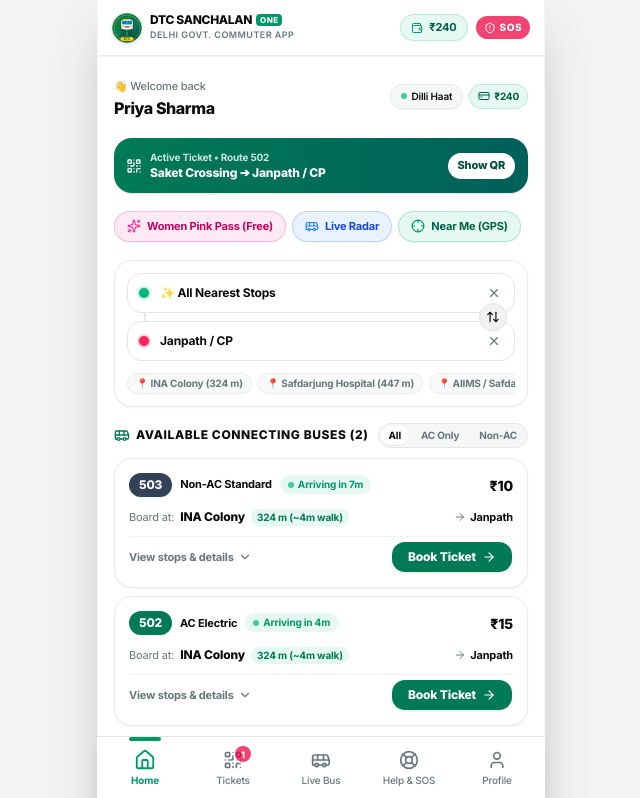
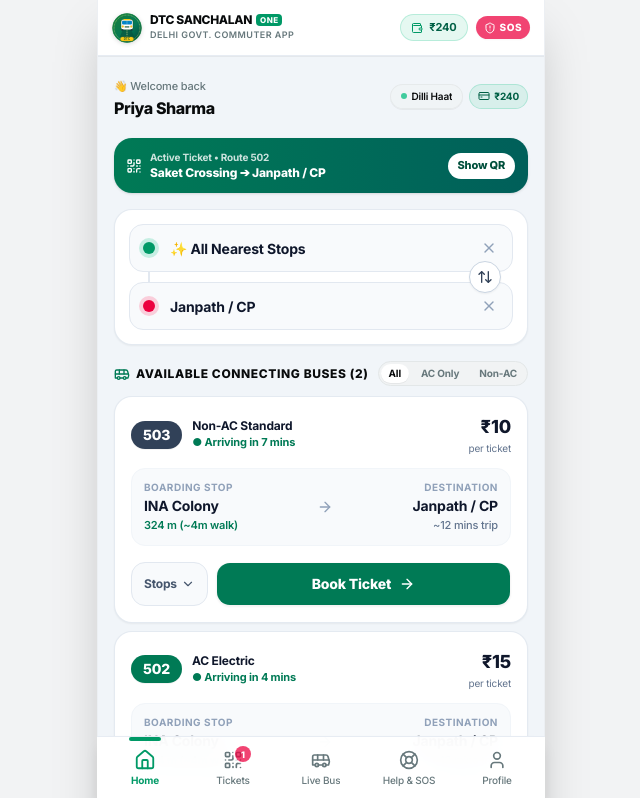
Before and after one commit to Parmanand1999/next-js-project-template, a Next.js app: page /passenger in a window 1280 px wide. Shown: the top 798 px of the page, without its empty margins (319-959 px from the left). Built offline with nearby package versions, Linux system fonts and the light colour scheme.

Commit message:
refactor(passenger): simplify UI with light gray background, remove clutter chips and micro details for senior-friendly readability

```diff
--- a/src/app/(passenger)/layout.tsx
+++ b/src/app/(passenger)/layout.tsx
@@ -66,10 +66,10 @@ export default function PassengerAppLayout({
   return (
     <div className="min-h-screen bg-slate-900/5 dark:bg-black text-foreground flex justify-center selection:bg-emerald-500 selection:text-white">
       {/* Mobile Smartphone Frame Container */}
-      <div className="w-full max-w-md min-h-screen bg-background flex flex-col relative shadow-2xl border-x border-border/40 pb-20">
+      <div className="w-full max-w-md min-h-screen bg-slate-100 dark:bg-background flex flex-col relative shadow-2xl border-x border-border/40 pb-20">
 
         {/* Top Sticky App Bar */}
-        <header className="sticky top-0 z-40 h-14 bg-card/95 backdrop-blur-md border-b border-border/80 px-3.5 flex items-center justify-between shadow-2xs">
+        <header className="sticky top-0 z-40 h-14 bg-white/95 dark:bg-card/95 backdrop-blur-md border-b border-slate-200/80 dark:border-border px-3.5 flex items-center justify-between shadow-2xs">
           <Link href="/passenger" className="flex items-center gap-2 group">
             <DtcLogo size={30} className="group-hover:scale-105 transition-transform" />
             <div className="flex flex-col">
@@ -119,7 +119,7 @@ export default function PassengerAppLayout({
         {/* Fixed Mobile Bottom Navigation Bar */}
         <nav
           aria-label="Passenger Bottom Navigation"
-          className="fixed bottom-0 left-0 right-0 max-w-md mx-auto z-50 h-16 bg-card/95 backdrop-blur-lg border-t border-border flex items-center justify-around px-1 shadow-lg"
+          className="fixed bottom-0 left-0 right-0 max-w-md mx-auto z-50 h-16 bg-white/95 dark:bg-card/95 backdrop-blur-lg border-t border-slate-200/80 dark:border-border flex items-center justify-around px-1 shadow-lg"
         >
           {navItems.map((item) => {
             const active = isNavActive(item.href, item.exact);
--- a/src/app/(passenger)/passenger/page.tsx
+++ b/src/app/(passenger)/passenger/page.tsx
@@ -498,45 +498,17 @@ export default function PassengerHomePage() {
         </div>
       )}
 
-      {/* 3. SLEEK QUICK ACTIONS BAR */}
-      <div className="flex items-center gap-1.5 overflow-x-auto no-scrollbar py-0.5">
-        <button
-          onClick={handleQuickPinkPass}
-          className="flex items-center gap-1.5 px-3 py-1.5 rounded-full bg-pink-500/10 hover:bg-pink-500/20 border border-pink-500/25 text-pink-700 dark:text-pink-300 text-[11px] font-bold shrink-0 transition-all shadow-2xs"
-        >
-          <Sparkles className="size-3.5 text-pink-500" />
-          <span>Women Pink Pass (Free)</span>
-        </button>
-
-        <Link
-          href="/passenger/live"
-          className="flex items-center gap-1.5 px-3 py-1.5 rounded-full bg-blue-500/10 hover:bg-blue-500/20 border border-blue-500/25 text-blue-700 dark:text-blue-300 text-[11px] font-bold shrink-0 transition-all shadow-2xs"
-        >
-          <Bus className="size-3.5 text-blue-500" />
-          <span>Live Radar</span>
-        </Link>
-
-        <button
-          onClick={handleUseCurrentLocation}
-          disabled={isLocating}
-          className="flex items-center gap-1.5 px-3 py-1.5 rounded-full bg-emerald-500/10 hover:bg-emerald-500/20 border border-emerald-500/25 text-emerald-800 dark:text-emerald-300 text-[11px] font-bold shrink-0 transition-all shadow-2xs"
-        >
-          <Crosshair className={`size-3.5 text-emerald-600 ${isLocating ? 'animate-spin' : ''}`} />
-          <span>{isLocating ? 'Locating...' : 'Near Me (GPS)'}</span>
-        </button>
-      </div>
-
-      {/* 4. UNIFIED STREAMLINED ROUTE SEARCH CARD */}
-      <Card id="route-discovery-card" className="border-border/80 shadow-xs rounded-2xl overflow-visible p-3 space-y-2.5 bg-card">
+      {/* 2. UNIFIED STREAMLINED ROUTE SEARCH CARD */}
+      <div id="route-discovery-card" className="border border-slate-200/90 dark:border-border shadow-xs rounded-2xl p-3.5 space-y-2.5 bg-white dark:bg-card">
         {/* Connected Inputs Row */}
-        <div className="relative space-y-2">
+        <div className="relative space-y-2.5">
           {/* Vertical connecting line */}
-          <div className="absolute left-[17px] top-[18px] bottom-[18px] w-0.5 bg-border pointer-events-none" />
+          <div className="absolute left-[19px] top-[22px] bottom-[22px] w-0.5 bg-slate-200 dark:bg-border pointer-events-none" />
 
           {/* From Input */}
           <div ref={fromRef} className="relative">
             <div className="relative flex items-center">
-              <span className="absolute left-3 size-2.5 rounded-full bg-emerald-500 ring-2 ring-emerald-500/20 shrink-0 z-10" />
+              <span className="absolute left-3.5 size-3 rounded-full bg-emerald-600 ring-4 ring-emerald-500/20 shrink-0 z-10" />
               <input
                 type="text"
                 value={fromSearchQuery}
@@ -549,7 +521,7 @@ export default function PassengerHomePage() {
                   setIsToFocused(false);
                 }}
                 placeholder="From: Boarding stop (e.g. Saket, INA)..."
-                className="w-full h-10 pl-8 pr-8 rounded-xl border border-input bg-background text-xs font-bold text-foreground placeholder:text-muted-foreground/70 focus:outline-hidden focus:ring-1 focus:ring-emerald-600 transition-all"
+                className="w-full h-12 pl-10 pr-10 rounded-xl border border-slate-200 dark:border-border bg-slate-50 dark:bg-background text-sm font-bold text-slate-900 dark:text-foreground placeholder:text-slate-400 focus:outline-hidden focus:bg-white focus:ring-2 focus:ring-emerald-600 transition-all"
               />
               {fromSearchQuery && (
                 <button
@@ -559,25 +531,25 @@ export default function PassengerHomePage() {
                     setOriginStop('');
                     setIsFromFocused(true);
                   }}
-                  className="absolute right-2.5 p-1 text-muted-foreground hover:text-foreground"
+                  className="absolute right-3 p-1 text-slate-400 hover:text-slate-700"
                 >
-                  <X className="size-3.5" />
+                  <X className="size-4" />
                 </button>
               )}
             </div>
 
             {/* From Dropdown */}
             {isFromFocused && (
-              <div className="absolute z-50 top-full left-0 right-0 mt-1 max-h-56 overflow-y-auto bg-card border border-border rounded-xl shadow-xl p-1.5 space-y-1">
+              <div className="absolute z-50 top-full left-0 right-0 mt-1 max-h-56 overflow-y-auto bg-white dark:bg-card border border-slate-200 dark:border-border rounded-xl shadow-xl p-1.5 space-y-1">
                 <button
                   type="button"
                   onClick={() => handleSelectOriginStop('ALL_NEARBY')}
-                  className={`w-full p-2 rounded-lg text-left text-xs font-bold transition-colors flex items-center justify-between ${
-                    originStop === 'ALL_NEARBY' ? 'bg-emerald-700 text-white' : 'hover:bg-muted text-foreground'
+                  className={`w-full p-2.5 rounded-lg text-left text-xs font-bold transition-colors flex items-center justify-between ${
+                    originStop === 'ALL_NEARBY' ? 'bg-emerald-700 text-white' : 'hover:bg-slate-100 text-slate-900'
                   }`}
                 >
-                  <div className="flex items-center gap-1.5">
-                    <Sparkles className="size-3.5 text-amber-400 shrink-0" />
+                  <div className="flex items-center gap-2">
+                    <Sparkles className="size-4 text-amber-500 shrink-0" />
                     <span>✨ All Nearest Stops (Auto-Discover)</span>
                   </div>
                 </button>
@@ -590,13 +562,13 @@ export default function PassengerHomePage() {
                       key={`from-opt-${stop}`}
                       type="button"
                       onClick={() => handleSelectOriginStop(stop)}
-                      className={`w-full p-2 rounded-lg text-left text-xs transition-colors flex items-center justify-between ${
-                        isSelected ? 'bg-emerald-700 text-white font-bold' : 'hover:bg-muted text-foreground'
+                      className={`w-full p-2.5 rounded-lg text-left text-xs transition-colors flex items-center justify-between ${
+                        isSelected ? 'bg-emerald-700 text-white font-bold' : 'hover:bg-slate-100 text-slate-900'
                       }`}
                     >
-                      <span className="font-semibold">{stop}</span>
+                      <span className="font-bold">{stop}</span>
                       {isNearby && (
-                        <span className={`text-[9px] font-bold px-1.5 py-0.5 rounded-full ${isSelected ? 'bg-white/20 text-white' : 'bg-emerald-500/10 text-emerald-700 dark:text-emerald-300'}`}>
+                        <span className={`text-[10px] font-bold px-2 py-0.5 rounded-full ${isSelected ? 'bg-white/20 text-white' : 'bg-emerald-100 text-emerald-800'}`}>
                           📍 {isNearby.distanceFormatted}
                         </span>
                       )}
@@ -608,21 +580,21 @@ export default function PassengerHomePage() {
           </div>
 
           {/* Swap Button on side */}
-          <div className="absolute right-2 top-1/2 -translate-y-1/2 z-10">
+          <div className="absolute right-3 top-1/2 -translate-y-1/2 z-10">
             <button
               type="button"
               onClick={handleSwapStops}
-              className="size-7 rounded-full bg-muted border border-border flex items-center justify-center text-muted-foreground hover:text-foreground shadow-2xs hover:scale-105 transition-all"
+              className="size-8 rounded-full bg-white dark:bg-muted border border-slate-300 dark:border-border flex items-center justify-center text-slate-700 dark:text-foreground shadow-xs hover:scale-105 transition-all"
               title="Swap From and To"
             >
-              <ArrowUpDown className="size-3.5 text-foreground" />
+              <ArrowUpDown className="size-4 text-slate-700 dark:text-foreground" />
             </button>
           </div>
 
           {/* To Input */}
           <div ref={toRef} className="relative">
             <div className="relative flex items-center">
-              <span className="absolute left-3 size-2.5 rounded-full bg-rose-500 ring-2 ring-rose-500/20 shrink-0 z-10" />
+              <span className="absolute left-3.5 size-3 rounded-full bg-rose-600 ring-4 ring-rose-500/20 shrink-0 z-10" />
               <input
                 type="text"
                 value={toSearchQuery}
@@ -635,7 +607,7 @@ export default function PassengerHomePage() {
                   setIsFromFocused(false);
                 }}
                 placeholder="To: Where are you heading?"
-                className="w-full h-10 pl-8 pr-8 rounded-xl border border-input bg-background text-xs font-bold text-foreground placeholder:text-muted-foreground/70 focus:outline-hidden focus:ring-1 focus:ring-rose-600 transition-all"
+                className="w-full h-12 pl-10 pr-10 rounded-xl border border-slate-200 dark:border-border bg-slate-50 dark:bg-background text-sm font-bold text-slate-900 dark:text-foreground placeholder:text-slate-400 focus:outline-hidden focus:bg-white focus:ring-2 focus:ring-rose-600 transition-all"
               />
               {toSearchQuery && (
                 <button
@@ -645,16 +617,16 @@ export default function PassengerHomePage() {
                     setDestinationStop('');
                     setIsToFocused(true);
                   }}
-                  className="absolute right-2.5 p-1 text-muted-foreground hover:text-foreground"
+                  className="absolute right-3 p-1 text-slate-400 hover:text-slate-700"
                 >
-                  <X className="size-3.5" />
+                  <X className="size-4" />
                 </button>
               )}
             </div>
 
             {/* To Dropdown */}
             {isToFocused && (
-              <div className="absolute z-50 top-full left-0 right-0 mt-1 max-h-56 overflow-y-auto bg-card border border-border rounded-xl shadow-xl p-1.5 space-y-1">
+              <div className="absolute z-50 top-full left-0 right-0 mt-1 max-h-56 overflow-y-auto bg-white dark:bg-card border border-slate-200 dark:border-border rounded-xl shadow-xl p-1.5 space-y-1">
                 {filteredToStops.map((stop) => {
                   const isSelected = destinationStop === stop;
                   return (
@@ -662,11 +634,11 @@ export default function PassengerHomePage() {
                       key={`to-opt-${stop}`}
                       type="button"
                       onClick={() => handleSelectDestinationStop(stop)}
-                      className={`w-full p-2 rounded-lg text-left text-xs transition-colors flex items-center justify-between ${
-                        isSelected ? 'bg-rose-600 text-white font-bold' : 'hover:bg-muted text-foreground'
+                      className={`w-full p-2.5 rounded-lg text-left text-xs transition-colors flex items-center justify-between ${
+                        isSelected ? 'bg-rose-600 text-white font-bold' : 'hover:bg-slate-100 text-slate-900'
                       }`}
                     >
-                      <span className="font-semibold">{stop}</span>
+                      <span className="font-bold">{stop}</span>
                     </button>
                   );
                 })}
@@ -674,39 +646,7 @@ export default function PassengerHomePage() {
             )}
           </div>
         </div>
-
-        {/* Quick Suggestion Chips (Combined Nearest & Popular Destinations in 1 sleek scroll) */}
-        <div className="flex items-center gap-1.5 overflow-x-auto no-scrollbar pt-0.5">
-          {nearestStops.map((s) => (
-            <button
-              key={s.name}
-              type="button"
-              onClick={() => handleSelectOriginStop(s.name)}
-              className={`px-2 py-0.5 rounded-lg text-[10px] font-bold shrink-0 border transition-all ${
-                originStop === s.name
-                  ? 'bg-emerald-700 text-white border-emerald-600 shadow-2xs'
-                  : 'bg-muted/50 text-muted-foreground hover:text-foreground border-border/60'
-              }`}
-            >
-              📍 {s.name} ({s.distanceFormatted})
-            </button>
-          ))}
-          {['Janpath / CP', 'Kashmere Gate ISBT', 'Dhaula Kuan', 'AIIMS / Safdarjung'].map((dest) => (
-            <button
-              key={dest}
-              type="button"
-              onClick={() => handleSelectDestinationStop(dest)}
-              className={`px-2 py-0.5 rounded-lg text-[10px] font-bold shrink-0 border transition-all ${
-                destinationStop === dest
-                  ? 'bg-rose-600 text-white border-rose-500 shadow-2xs'
-                  : 'bg-muted/50 text-muted-foreground hover:text-foreground border-border/60'
-              }`}
-            >
-              ➔ {dest.split(' ')[0]}
-            </button>
-          ))}
       </div>
-      </Card>
 
       {/* AVAILABLE CONNECTING BUSES LIST (EXPLICIT STOP & DISTANCE BREAKDOWN) */}
       <div className="space-y-2.5">
@@ -800,116 +740,102 @@ export default function PassengerHomePage() {
               return (
                 <div
                   key={bus.id}
-                  className="p-3.5 rounded-2xl bg-card border border-border/80 hover:border-emerald-500/40 shadow-xs transition-all space-y-2.5"
+                  className="p-4 rounded-2xl bg-white dark:bg-card border border-slate-200/90 dark:border-border shadow-xs space-y-3"
                 >
                   {/* Row 1: Bus Route Number, AC badge, Live Arrival & Fare */}
                   <div className="flex items-center justify-between">
-                    <div className="flex items-center gap-2">
+                    <div className="flex items-center gap-2.5">
                       <span
-                        className={`px-2.5 py-1 rounded-xl font-black text-xs text-white shadow-2xs ${
+                        className={`px-3 py-1 rounded-xl font-black text-sm text-white shadow-2xs ${
                           isAC ? 'bg-emerald-700' : 'bg-slate-700'
                         }`}
                       >
                         {bus.routeNumber}
                       </span>
-                      <span className="text-[11px] font-bold text-foreground">
+                      <div className="flex flex-col">
+                        <span className="text-xs font-bold text-slate-900 dark:text-foreground">
                           {bus.busType}
                         </span>
                         {busEta !== undefined && (
-                        <span className="flex items-center gap-1 text-[10px] font-bold text-emerald-600 dark:text-emerald-400 bg-emerald-500/10 px-2 py-0.5 rounded-full">
-                          <span className="size-1.5 rounded-full bg-emerald-500 animate-pulse" />
-                          Arriving in {busEta}m
+                          <span className="text-[11px] font-bold text-emerald-700 dark:text-emerald-400">
+                            ● Arriving in {busEta} mins
                           </span>
                         )}
                       </div>
+                    </div>
 
                     <div className="text-right">
-                      <span className="text-sm font-black text-foreground">₹{bus.fare}</span>
+                      <span className="text-lg font-black text-slate-900 dark:text-foreground">₹{bus.fare}</span>
+                      <span className="text-[10px] text-slate-500 block">per ticket</span>
                     </div>
                   </div>
 
-                  {/* Row 2: Origin (Boarding) & Destination Journey Details */}
-                  <div className="flex items-center justify-between text-xs pt-0.5">
-                    <div className="flex items-center gap-1.5 min-w-0">
-                      <span className="text-[11px] text-muted-foreground">Board at:</span>
-                      <strong className="text-foreground font-black truncate">{bus.fromStop}</strong>
-                      <span className="text-[10px] text-emerald-700 dark:text-emerald-400 font-bold shrink-0 bg-emerald-500/10 px-1.5 py-0.5 rounded-md">
+                  {/* Row 2: Boarding Stop & Destination Details */}
+                  <div className="p-3 rounded-xl bg-slate-50 dark:bg-muted/30 border border-slate-100 dark:border-border flex items-center justify-between text-xs">
+                    <div className="space-y-0.5 min-w-0 pr-2">
+                      <span className="text-[10px] font-bold uppercase text-slate-400 block tracking-wider">
+                        Boarding Stop
+                      </span>
+                      <span className="font-bold text-slate-900 dark:text-foreground text-sm truncate block">
+                        {bus.fromStop}
+                      </span>
+                      <span className="text-[11px] text-emerald-700 dark:text-emerald-400 font-semibold block">
                         {bus.distanceFromUserFormatted} (~{bus.walkingMinutesFromUser}m walk)
                       </span>
                     </div>
 
-                    <div className="flex items-center gap-1 text-[11px] text-muted-foreground shrink-0 pl-1">
-                      <ArrowRight className="size-3 text-muted-foreground" />
-                      <span className="font-bold text-foreground truncate max-w-[90px]">{bus.toStop.split(' ')[0]}</span>
+                    <ArrowRight className="size-4 text-slate-400 shrink-0 mx-1" />
+
+                    <div className="space-y-0.5 text-right min-w-0 pl-2">
+                      <span className="text-[10px] font-bold uppercase text-slate-400 block tracking-wider">
+                        Destination
+                      </span>
+                      <span className="font-bold text-slate-900 dark:text-foreground text-sm truncate block">
+                        {bus.toStop}
+                      </span>
+                      <span className="text-[11px] text-slate-500 font-medium block">
+                        ~{Math.round(bus.distanceKm * 2.2)} mins trip
+                      </span>
                     </div>
                   </div>
 
-                  {/* Row 3: Action Buttons (View Stops / Book) */}
-                  <div className="flex items-center justify-between pt-1 border-t border-border/50">
+                  {/* Row 3: Action Buttons */}
+                  <div className="flex items-center gap-2 pt-1">
                     <button
                       type="button"
                       onClick={() => setExpandedBusId(isExpanded ? null : bus.id)}
-                      className="text-[11px] font-bold text-muted-foreground hover:text-foreground flex items-center gap-1 transition-colors"
+                      className="h-11 px-3 text-xs font-bold text-slate-600 dark:text-muted-foreground hover:text-slate-900 rounded-xl border border-slate-200 dark:border-border bg-slate-50 dark:bg-muted/40 flex items-center gap-1 shrink-0"
                     >
-                      <span>{isExpanded ? 'Hide stops' : 'View stops & details'}</span>
+                      <span>{isExpanded ? 'Hide' : 'Stops'}</span>
                       {isExpanded ? <ChevronUp className="size-3.5" /> : <ChevronDown className="size-3.5" />}
                     </button>
 
                     <Button
                       type="button"
-                      size="sm"
                       onClick={() => handleSelectBusToBook(bus)}
-                      className="h-8 px-4 bg-emerald-700 hover:bg-emerald-800 text-white font-black text-xs rounded-xl shadow-2xs flex items-center gap-1.5"
+                      className="flex-1 h-11 bg-emerald-700 hover:bg-emerald-800 text-white font-black text-sm rounded-xl shadow-xs flex items-center justify-center gap-2"
                     >
                       <span>Book Ticket</span>
-                      <ArrowRight className="size-3.5" />
+                      <ArrowRight className="size-4" />
                     </Button>
                   </div>
 
-                  {/* Expandable Stops & Details */}
-                  {isExpanded && (
-                    <div className="pt-2 border-t border-border/60 space-y-2 text-xs animate-in fade-in duration-150">
-                      <div className="p-2.5 rounded-xl bg-muted/40 space-y-1 text-[11px]">
-                        <div className="flex items-center justify-between">
-                          <span className="font-bold text-foreground">📍 Boarding Stop: {bus.fromStop}</span>
-                          <span className="text-[10px] text-emerald-700 dark:text-emerald-400 font-bold">
-                            {bus.distanceFromUserFormatted} (~{bus.walkingMinutesFromUser}m walk)
+                  {/* Simple clean stops list if expanded */}
+                  {isExpanded && tripStops.length > 0 && (
+                    <div className="pt-2 border-t border-slate-200/80 dark:border-border space-y-2 text-xs">
+                      <span className="text-[11px] font-bold text-slate-500 uppercase tracking-wider block">
+                        Route Stops ({tripStops.length} Total)
                       </span>
-                        </div>
-                        {bus.stopLandmark && (
-                          <span className="text-[10px] text-muted-foreground block">
-                            Landmark: {bus.stopLandmark}
-                          </span>
-                        )}
-                        <span className="text-[10px] text-muted-foreground block">
-                          Journey: ~{Math.round(bus.distanceKm * 2.2)} mins • {bus.distanceKm} km
-                        </span>
-                        {bus.otherNearbyStops && bus.otherNearbyStops.length > 0 && (
-                          <div className="pt-1 text-[10px] text-muted-foreground">
-                            <span>Also boarding nearby at: </span>
-                            {bus.otherNearbyStops.map((alt) => `${alt.name} (${alt.distanceFormatted})`).join(', ')}
-                          </div>
-                        )}
-                      </div>
-
-                      {/* Stops progression timeline */}
-                      {tripStops.length > 0 && (
-                        <div className="p-2.5 rounded-xl bg-muted/20 border border-border/50 space-y-1.5 text-[10px]">
-                          <span className="font-bold text-muted-foreground block uppercase tracking-wider text-[9px]">
-                            Route Timeline ({tripStops.length} stops)
-                          </span>
-                          <div className="flex flex-wrap items-center gap-1 text-muted-foreground">
+                      <div className="flex flex-wrap items-center gap-1.5 text-xs text-slate-700 dark:text-slate-300">
                         {tripStops.map((st, sIdx) => (
                           <React.Fragment key={st.id || sIdx}>
-                                <span className={sIdx === 0 || sIdx === tripStops.length - 1 ? 'font-bold text-foreground' : ''}>
+                            <span className={sIdx === 0 || sIdx === tripStops.length - 1 ? 'font-black text-emerald-800 dark:text-emerald-300 bg-emerald-50 dark:bg-emerald-950/40 px-2 py-0.5 rounded-md' : 'bg-slate-100 dark:bg-muted px-2 py-0.5 rounded-md'}>
                               {st.name}
                             </span>
-                                {sIdx < tripStops.length - 1 && <span className="opacity-40">➔</span>}
+                            {sIdx < tripStops.length - 1 && <span className="text-slate-400">➔</span>}
                           </React.Fragment>
                         ))}
                       </div>
-                        </div>
-                      )}
                     </div>
                   )}
                 </div>
```
Lines whose indentation alone changed are shown as unchanged.
